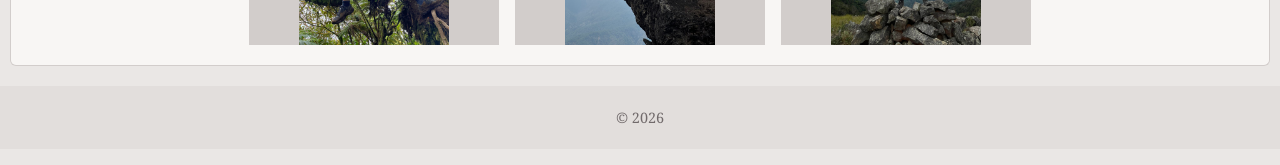
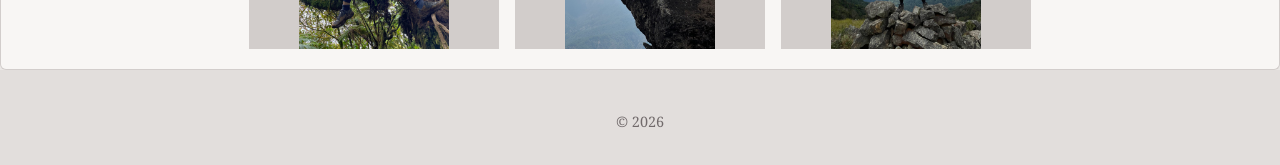
Before and after one commit to apcjalcantara/webprog-CS251_IT253-html-lessons, a plain HTML site: page home/index.html in a window 1280 px wide. Shown: the part 899-1064 px from the top of the page. Drawn offline with Linux system fonts and the light colour scheme.

Commit message:
Move gallery section before footer in index.html
Reorganized gallery section and footer placement.

```diff
--- a/home/index.html
+++ b/home/index.html
@@ -45,6 +45,8 @@
       <p>Number: 09123456789</p>
     </section>
 
+  </main>
+
   <section id="gallery">
     <h2>Gallery</h2>
     <div class="gallery">
@@ -54,6 +56,8 @@
     </div>
   </section>
 
+  <footer>
+
   </main>
 
   <footer>
```
Lines whose indentation alone changed are shown as unchanged.
